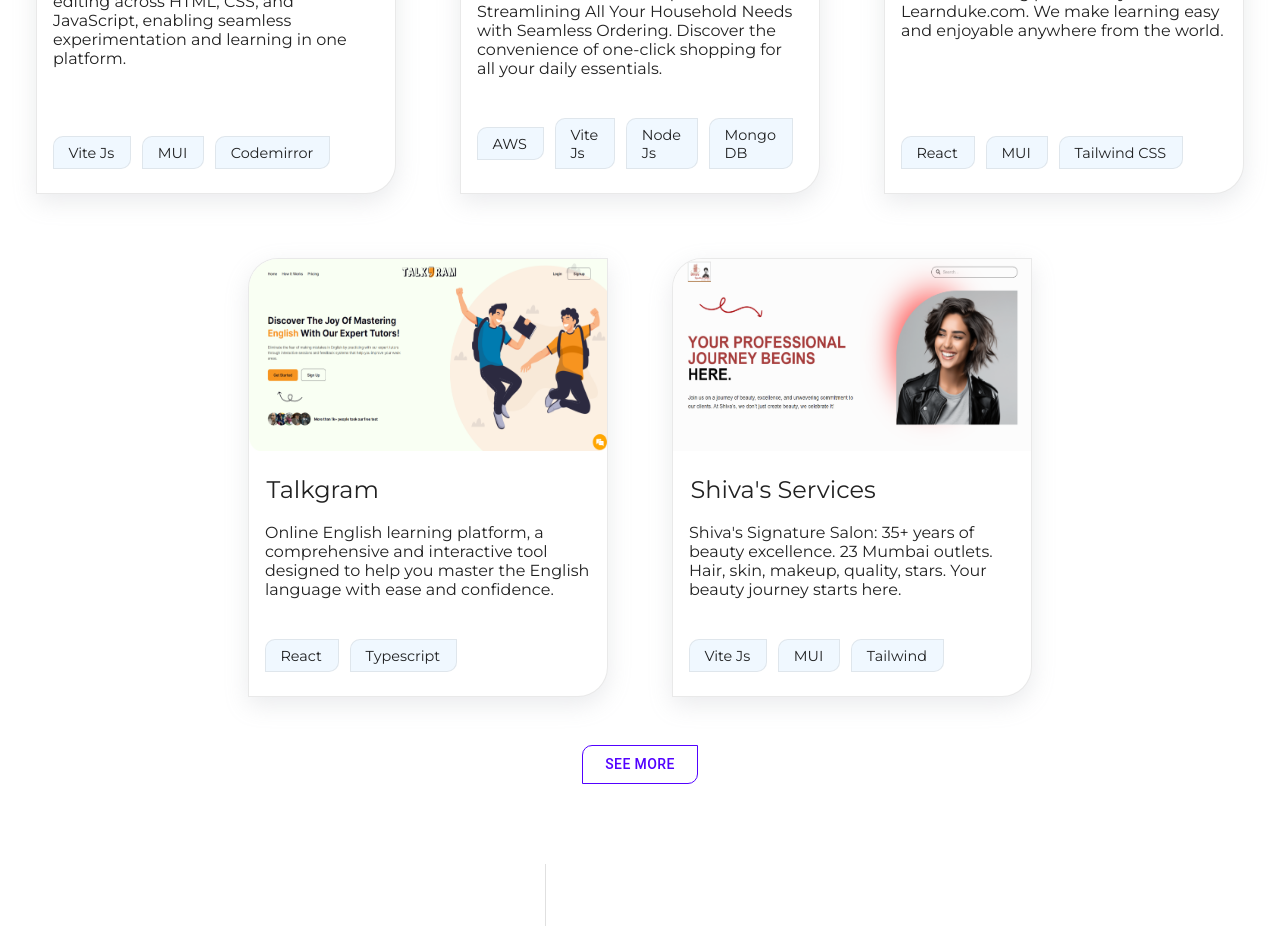
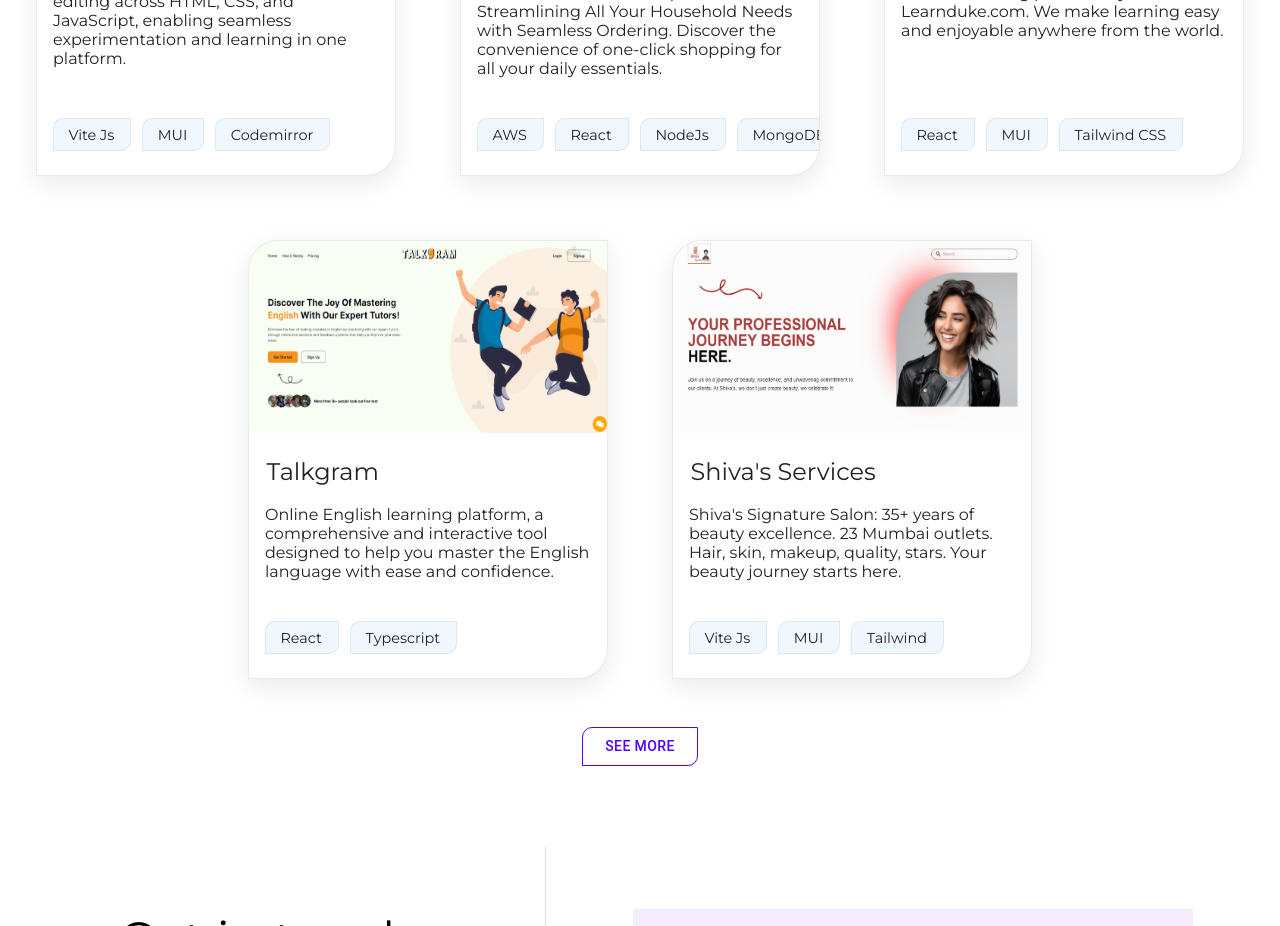
Before and after one commit to Swetha-Baskaran/portfolio2.0, a Next.js app: page / in a window 1280 px wide. Shown: the part 2880-3806 px from the top of the page. Built offline with nearby package versions, Linux system fonts and the light colour scheme.

Commit message:
Update projects.js

```diff
--- a/data/projects.js
+++ b/data/projects.js
@@ -16,7 +16,7 @@
 		group: "1",
 		link: "https://www.kankariyasupermarket.in",
 		img: `/assets/projects/kankariya.png`,
-		technologies: ["AWS", "Vite Js", "Node Js", "Mongo DB"],
+		technologies: ["AWS", "React", "NodeJs", "MongoDB"],
 		details:
 			"Your Ultimate Online Supermarket: Streamlining All Your Household Needs with Seamless Ordering. Discover the convenience of one-click shopping for all your daily essentials.",
 	},
```
